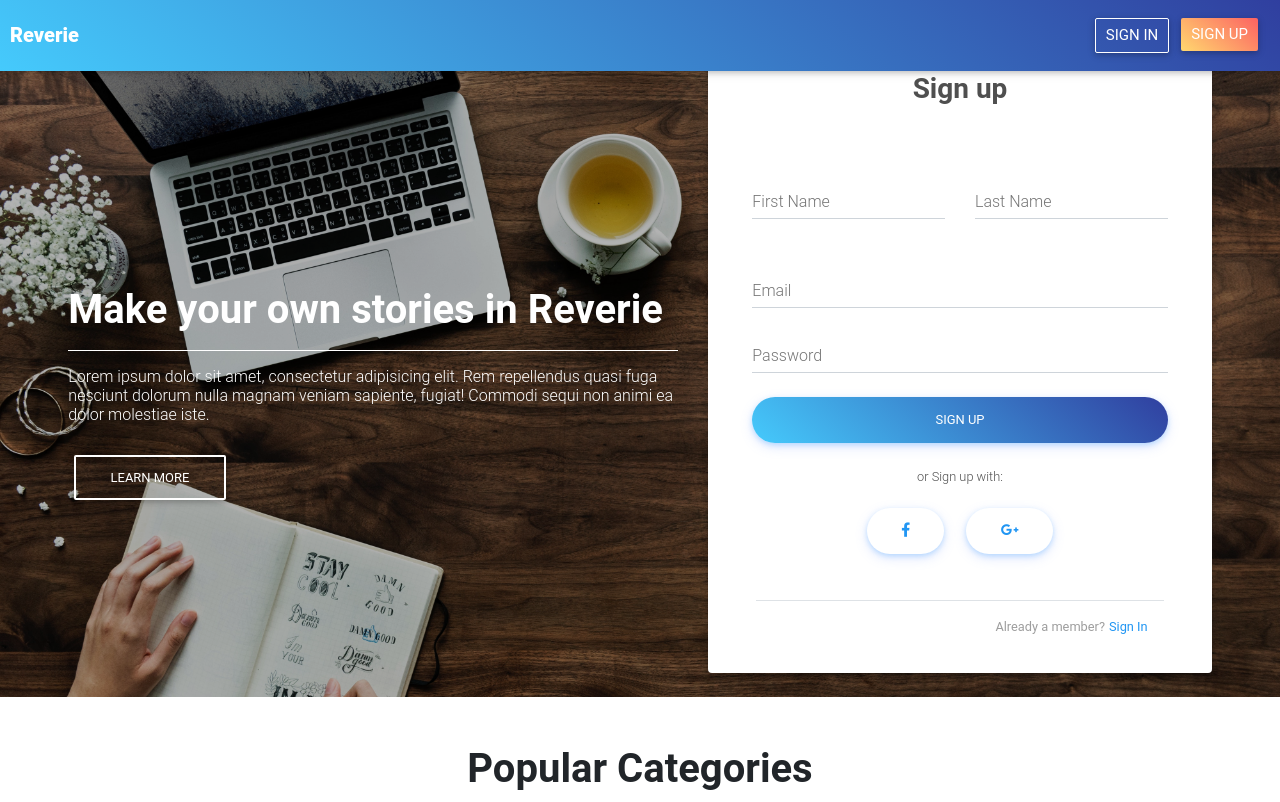
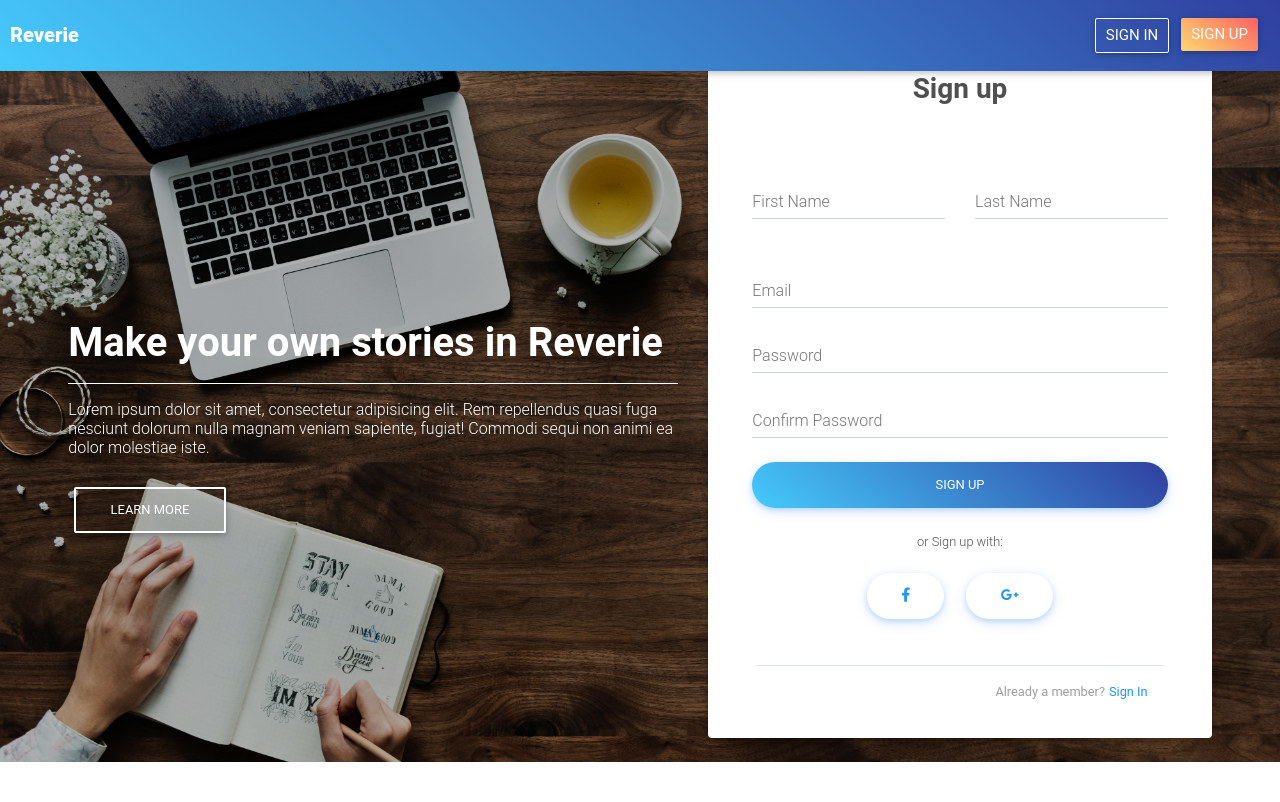
Before and after one commit to Lester016/Reverie, a Flask app: page / in a window 1280 px wide. Shown: the top 802 px of the page. Run offline with Flask 3, Linux system fonts and the light colour scheme; some libraries are stand-ins or nearby versions; some web fonts are replaced.

Commit message:
Add Confirm Password

```diff
--- a/app/main/forms.py
+++ b/app/main/forms.py
@@ -1,7 +1,7 @@
 from flask_wtf import FlaskForm
 from wtforms import (StringField, PasswordField, SubmitField, BooleanField)
 from wtforms.validators import (
-    DataRequired, Length, Email, ValidationError)
+    DataRequired, Length, Email, EqualTo, ValidationError)
 from app.models import User
 
 
@@ -12,6 +12,8 @@ class RegistrationForm(FlaskForm):
                            DataRequired(), Length(max=16)])
     email = StringField('Email', validators=[DataRequired(), Email()])
     password = PasswordField('Password', validators=[DataRequired()])
+    confirmPassword = PasswordField('Confirm Password', validators=[
+                                    DataRequired(), EqualTo('password')])
     submit = SubmitField('Sign up')
 
     # Function to make a custom error validation message
--- a/app/templates/index.html
+++ b/app/templates/index.html
@@ -64,6 +64,14 @@
                             {{ form.password(class='form-control') }}
                             {{ form.password.label }}
                             {% for error in form.password.errors %}
+                            <span style="color: #f44336">{{ error }}</span>
+                            {% endfor %}
+                        </div>
+
+                        <div class="md-form">
+                            {{ form.confirmPassword(class='form-control') }}
+                            {{ form.confirmPassword.label }}
+                            {% for error in form.confirmPassword.errors %}
                             <span style="color: #f44336">{{ error }}</span>
                             {% endfor %}
                         </div>
--- a/app/users/forms.py
+++ b/app/users/forms.py
@@ -14,6 +14,8 @@ class RegistrationForm(FlaskForm):
                            DataRequired(), Length(max=16)])
     email = StringField('Email', validators=[DataRequired(), Email()])
     password = PasswordField('Password', validators=[DataRequired()])
+    confirmPassword = PasswordField('Confirm Password', validators=[
+                                    DataRequired(), EqualTo('password')])
     submit = SubmitField('Sign up')
 
     # Function to make a custom error validation message
```
Also changed, not shown: app/templates/register.html (+8 -0 lines), app/site.db.
